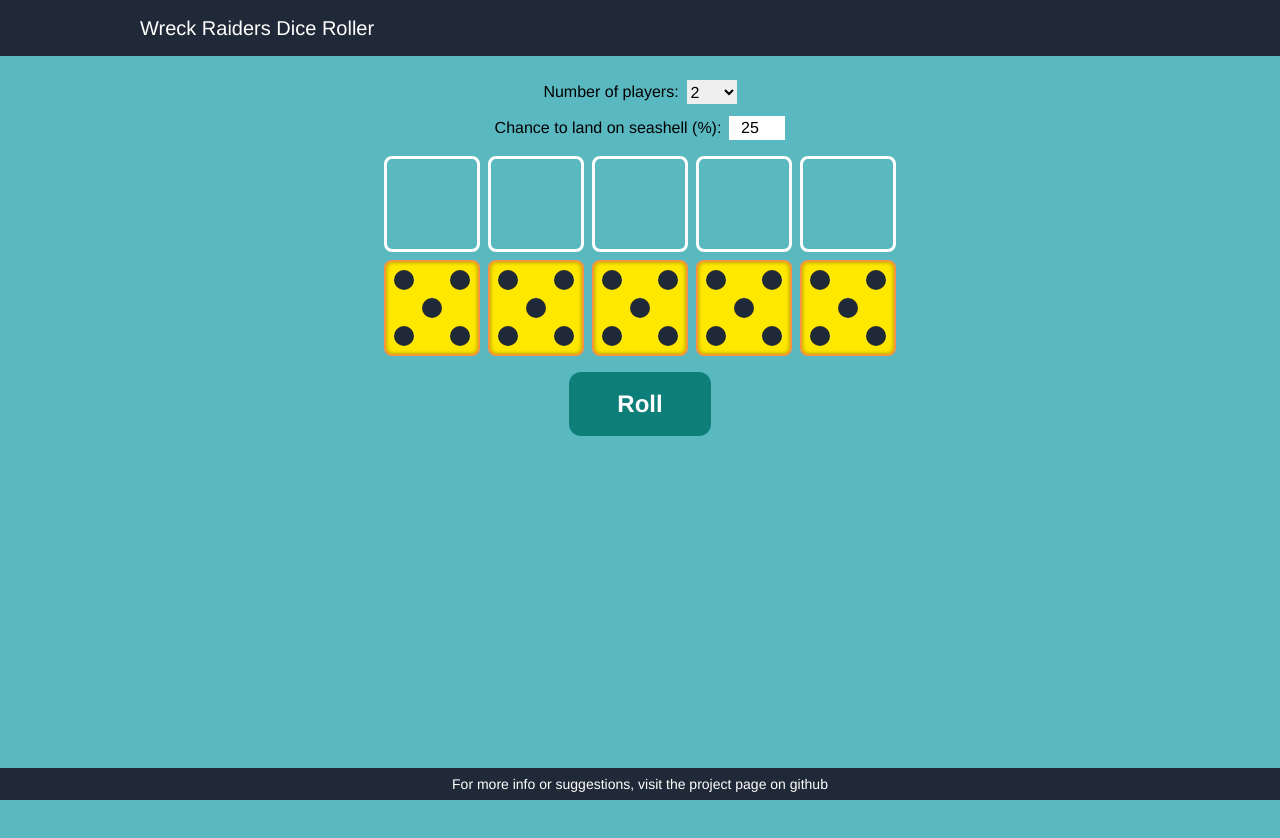
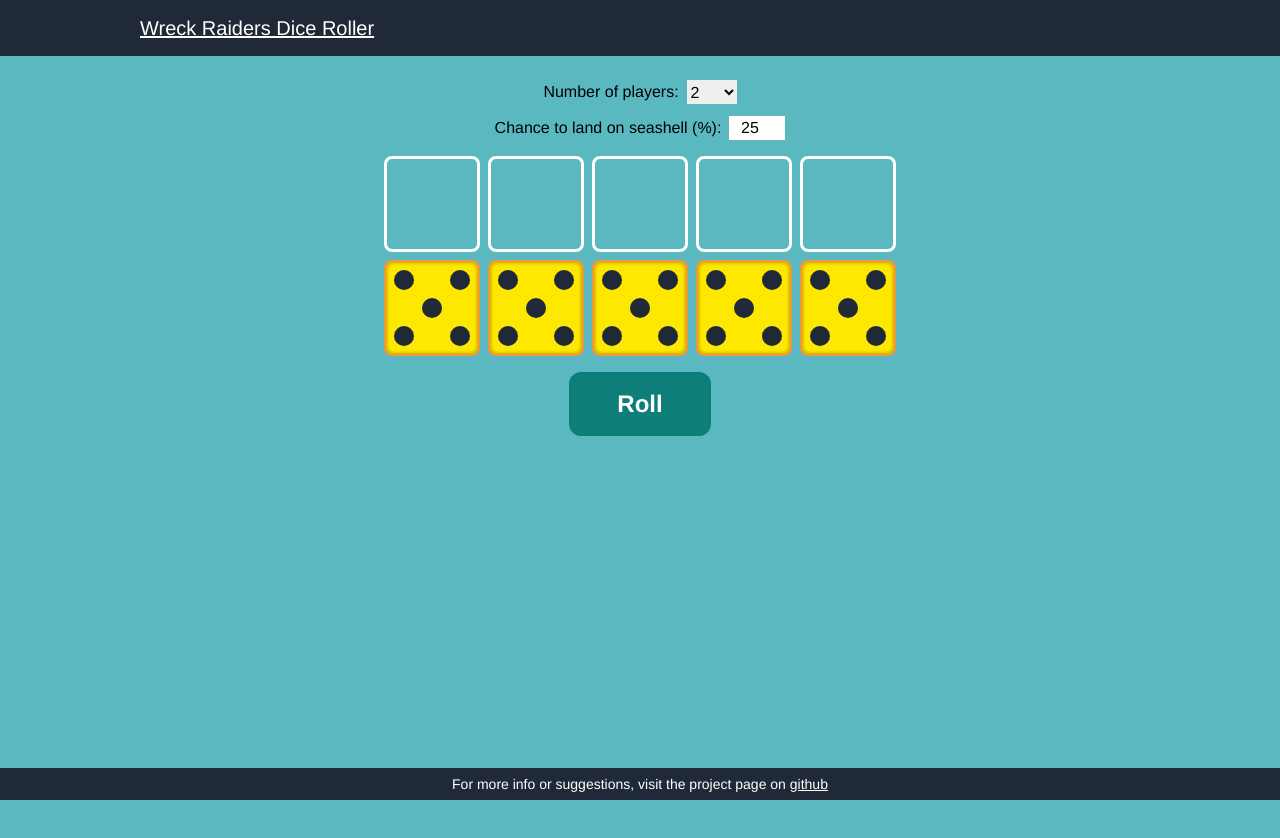
Before and after one commit to MrIee/board-game-helpers, a Vue app: page / in a window 1280 px wide. Shown: the top 838 px of the page. Built offline with nearby package versions, Linux system fonts and the light colour scheme.

Commit message:
Add github repo link in footer

```diff
--- a/src/components/Footer.vue
+++ b/src/components/Footer.vue
@@ -5,7 +5,7 @@
     >
       <span>
         For more info or suggestions, visit the project page on
-        <a href="">
+        <a href="https://github.com/MrIee/wreck-raiders-dice-roller">
           github
         </a>
       </span>
--- a/src/style.css
+++ b/src/style.css
@@ -16,6 +16,10 @@
 
   h1 {
     @apply tw-text-5xl;
+  }
+
+  a {
+    @apply tw-underline;
   }
 
   button {
```
